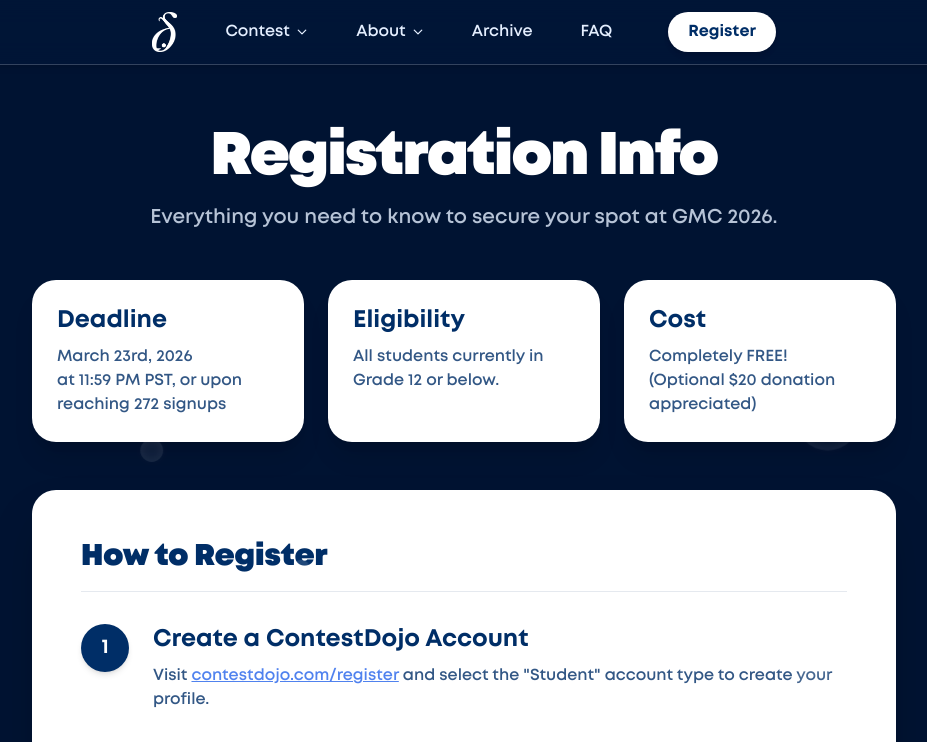
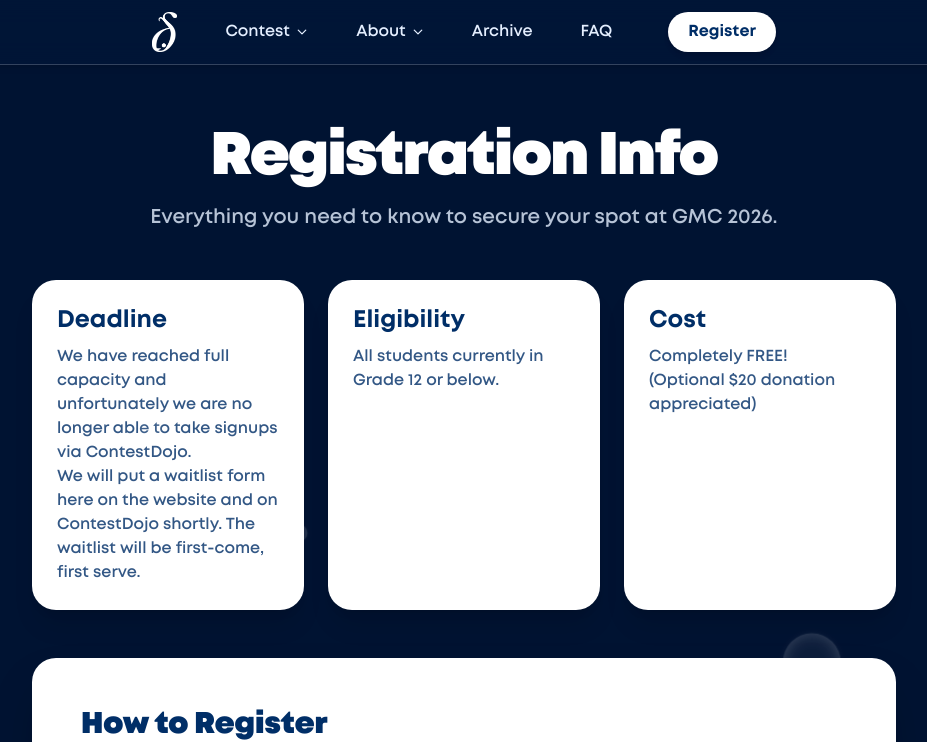
Before and after one commit to GunnMath/gmc-new-website, a Next.js app: page /registration-info in a window 1280 px wide. Shown: the top 742 px of the page, without its empty margins (176-1103 px from the left). Built offline with nearby package versions, Linux system fonts and the light colour scheme.

Commit message:
Updated registration info

```diff
--- a/app/registration-info/page.tsx
+++ b/app/registration-info/page.tsx
@@ -17,7 +17,9 @@ export default function RegistrationInfoPage() {
         <div className="grid md:grid-cols-3 gap-6 mb-12">
             <div className="bg-white text-[#002E67] p-6 rounded-3xl shadow-xl border border-white/50">
                 <div className="font-bold text-2xl mb-2">Deadline</div>
-                <div className="font-semibold opacity-80">March 23rd, 2026<br/>at 11:59 PM PST, or upon reaching 272 signups</div>
+                <div className="font-semibold opacity-80">We have reached full capacity and unfortunately we are no longer able
+                    to take signups via ContestDojo.<br/> We will put a waitlist form here on the website and on ContestDojo shortly.
+                    The waitlist will be first-come, first serve.</div>
             </div>
             <div className="bg-white text-[#002E67] p-6 rounded-3xl shadow-xl border border-white/50">
                 <div className="font-bold text-2xl mb-2">Eligibility</div>
```
